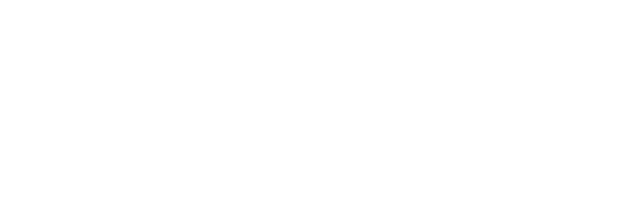
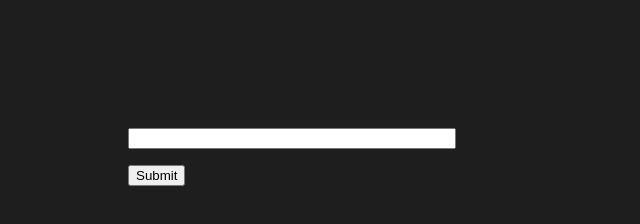
Before and after one commit to lifetime-days-of-code/simple_form, a plain HTML site: page index.html in a window 1280 px wide. Shown: the whole page, without its empty margins (0-640 px from the left). Drawn offline with Linux system fonts and the light colour scheme.

Commit message:
feat: Add simple form with input and button

```diff
--- a/index.html
+++ b/index.html
@@ -5,11 +5,25 @@
   <meta charset="UTF-8">
   <meta http-equiv="X-UA-Compatible" content="IE=edge">
   <meta name="viewport" content="width=device-width, initial-scale=1.0">
-  <title>Odin recipes</title>
+  <link rel="stylesheet" href="styles.css">
+  <title>HTML Forms</title>
 </head>
 
 <body>
-
+  <!-- NOTE--1.3 From semantic point of view the form element tells certain engines and assistive technologies that a input form is about to start, a form with possible multiple elements. Also it links the button to the form.-->
+  <!--! NOTE--1.4 The 'action' attribute allows you to define the URL, the path, this request should be sent to. By default it sends this request to the same URL that was used for serving this page. Very often you want to send data inputted from the user to a different URL. You can add as example a relative path as /user-data. To use the same domain but with different path.-->
+  <!--! NOTE--1.5 The 'method' allows us to chose the type of HTTP request that should be used to submit the form.The type of request that should be send to the server. GET / POST. Typically in forms we are using POST methods. -->
+  <!-- <form action="/user-data" method="POST"> -->
+  <form action="/" method="GET">
+    <!-- NOTE--1.0 Always add the type of the input element even if its the default text. -->
+    <!-- NOTE--1.1 The default display property for both input field and button elements is inline-block. Which means they will be inline unless there is not enough space for both of them. -->
+    <!--! NOTE--1.6 The 'name' attribute is very important if we wanna make sure that any data that is submitted trough the form like here in this input element is passed along with the request.The 'name' attribute allows you to add a unique identifier to this input element. Just as we can do with 'id' but 'id' just won't work for form submission. Instead here we will need a special name attribute which we can specify in addition to the 'id'. We need to use POST request, to have 'name' attribute in the input field with unique identifier  and 'action' attribute in the form with url path in order to see the data the request payload in the dev tools network tab -->
+    <!-- <input type="text" name="user-name"> -->
+    <!--! NOTE--1.7  If we change the form request method to GET amd tje action path to refer to the main page of this server which by default is the index.html. In that case you will find the data submitted trough the form in the payload as a query string parameter. Also you can see it append to the URL after a '?' mark-->
+    <input type="text" name="user-name">
+    <button>Submit</button>
+  </form>
+  <!--! NOTE--1.8 A difference between GET and POST request. For POST requests any data that is submitted will be part of the request itself. It's kind of a some metadata that's attached to it. For GET requests, the primary idea is not to submit data, and therefore its not encoded in the request, but instead its added to into the URL.By adding a question mark and then key value pairs, where the keys are the identifiers you chose on form elements and the values are the pieces of data that have been entered. And if you haver multiple form elements, these key value pair elements would be separated by '&'' '?key=value&key=value&key=value' -->
 </body>
 
 </html>
--- /dev/null
+++ b/styles.css
@@ -0,0 +1,15 @@
+body {
+  background-color: rgb(31, 30, 30);
+  margin: 8rem;
+}
+
+/* NOTE--1.1  Adding fixed width make sense for the input field*/
+input {
+  width: 20rem;
+  display: block;
+  margin-bottom: 1rem;
+}
+
+button {
+  display: block;
+}
```
